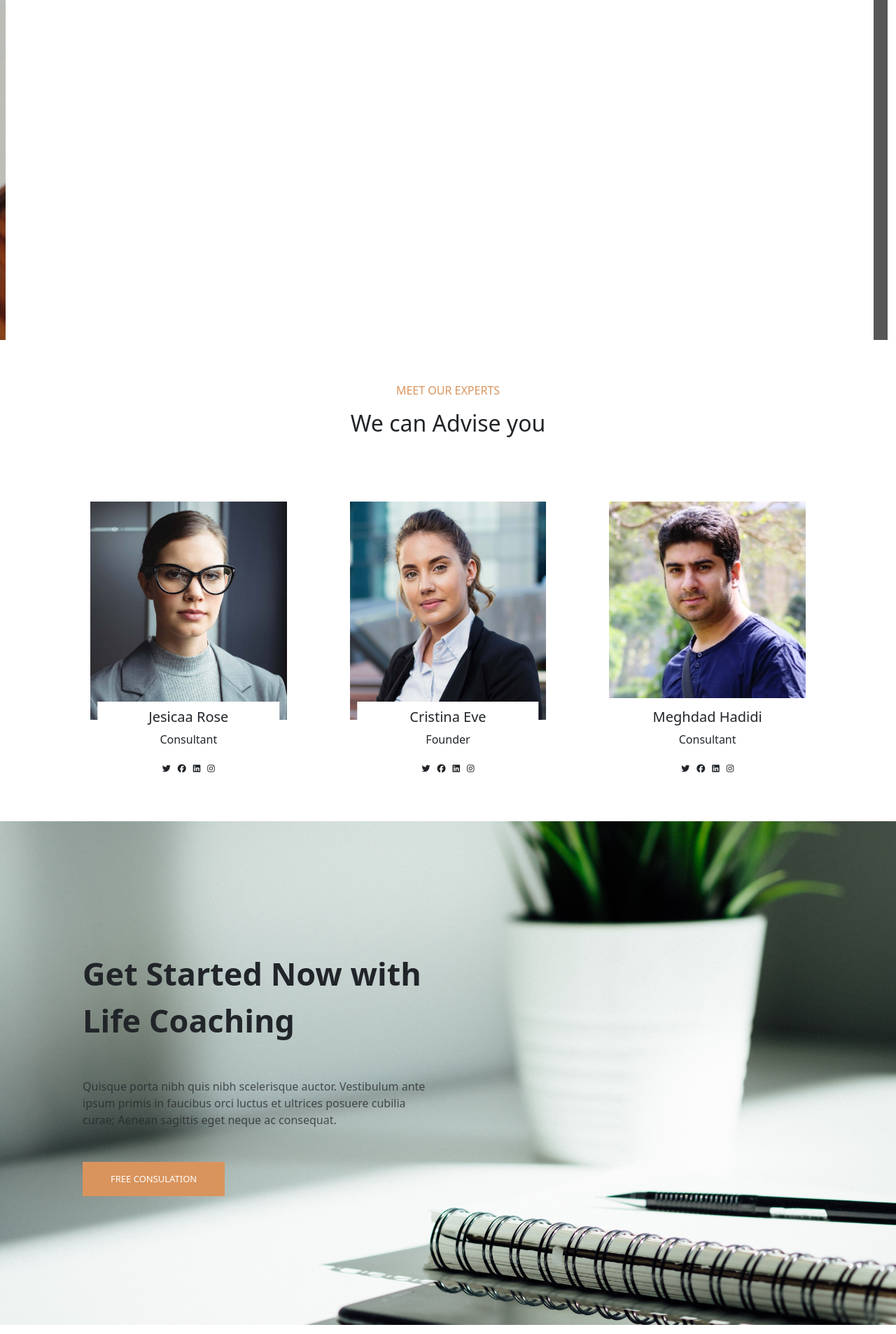
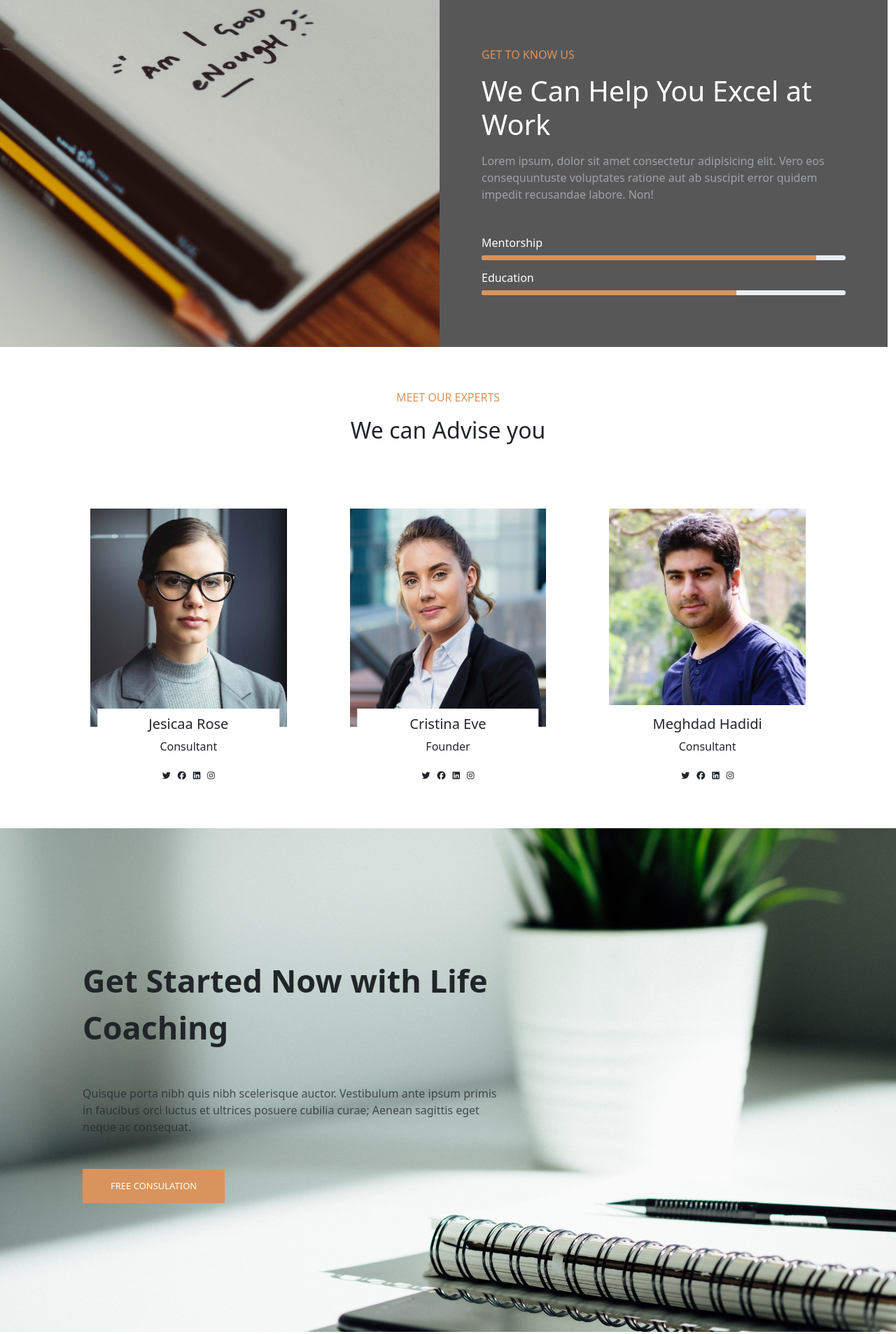
Before and after one commit to NedaSaberi/coachingSite, a React (Create React App) app: page / in a window 1280 px wide. Shown: the part 2233-4140 px from the top of the page at 70% size. Built offline with nearby package versions, Linux system fonts and the light colour scheme.

Commit message:
fixed HomeV1 bugs

```diff
--- /dev/null
+++ b/src/components/excel/Excel.module.css
@@ -0,0 +1,24 @@
+.excel{
+    margin-top: 10px;
+}
+.row{
+    height: 500px;
+}
+.left{
+    padding: 0;
+    height: 100%;
+}
+
+.right{
+    background-color: #585757;
+    padding: 70px 60px;
+    height: 100%;
+}
+.progress{
+    height: 7px;
+}
+.mProgressBar, .eProgressBar{
+    background-color: var(--orange);
+    width: 0;
+    transition: width .7s linear;
+}
--- /dev/null
+++ b/src/components/excel/Excel.tsx
@@ -0,0 +1,52 @@
+import styles from './Excel.module.css';
+
+export default function Excel() {
+  window.addEventListener("scroll", ()=>{
+    let m = document.querySelector(`.${styles.mProgressBar}`);
+    let e = document.querySelector(`.${styles.eProgressBar}`);
+      if(m instanceof HTMLElement && e instanceof HTMLElement && m.getBoundingClientRect().top < window.innerHeight){
+        m.style.width= "92%";
+        e.style.width = "70%";
+      }
+  })
+  return (
+    <div className={styles.excel}>
+      <div className={`${styles.row} row w-100`}>
+        <div className={`${styles.left} d-none d-md-block col-md-6`}>
+          <img className="w-100 h-100" src="/images/excel.jpg" alt="" />
+        </div>
+        <div className={`${styles.right} col-12 col-md-6`}>
+          <div className="text-orange">GET TO KNOW US</div>
+          <h1 className="text-white my-3">We Can Help You Excel at Work</h1>
+          <p className="text-gray">
+            Lorem ipsum, dolor sit amet consectetur adipisicing elit. Vero eos
+            consequuntuste voluptates ratione aut ab suscipit error quidem
+            impedit recusandae labore. Non!
+          </p>
+          <h6 className="text-white mt-5">Mentorship</h6>
+          <div className={`${styles.progress} progress`}>
+            <div
+              className={`${styles.mProgressBar} progress-bar`}
+              role="progressbar"
+              // style={{ width: "92%" }}
+              aria-valuenow={25}
+              aria-valuemin={0}
+              aria-valuemax={100}
+            ></div>
+          </div>
+          <h6 className="text-white mt-3">Education</h6>
+          <div className={`${styles.progress} progress`}>
+            <div
+              className={`${styles.eProgressBar} progress-bar`}
+              role="progressbar"
+              // style={{ width: "70%" }}
+              aria-valuenow={25}
+              aria-valuemin={0}
+              aria-valuemax={100}
+            ></div>
+          </div>
+        </div>
+      </div>
+    </div>
+  );
+}
--- a/src/components/experts/Experts.module.css
+++ b/src/components/experts/Experts.module.css
@@ -27,3 +27,28 @@
     margin: 0 5px;
     font-size: 12px;
 }
+.pic, .title{
+    opacity: 0;
+    animation: opcPic .5s linear forwards;
+    animation-play-state: paused;
+}
+.title{
+    animation-delay: .3s;
+}
+.pic1{
+    animation-delay:.6s;
+}
+.pic2{
+    animation-delay:.9s;
+}
+.pic3{
+    animation-delay:1.2s;
+}
+@keyframes opcPic{
+    0%{
+        opacity: 0;
+    }
+    100%{
+        opacity: 1;
+    }
+}
--- a/src/components/experts/Experts.tsx
+++ b/src/components/experts/Experts.tsx
@@ -1,13 +1,26 @@
 import styles from './Experts.module.css';
 
 export default function Experts() {
+  window.addEventListener("scroll", () => {
+    let elements = document.querySelectorAll(`.${styles.title}, .${styles.pic}`);
+    elements.forEach((element) => {
+      if (
+        element instanceof HTMLElement &&
+        element.getBoundingClientRect().top < window.innerHeight
+      ) {
+        element.style.animationPlayState = "running";
+      }
+    });
+  });
   return (
     <div className={`${styles.experts} text-center`}>
-      <div className="text-orange">MEET OUR EXPERTS</div>
-      <h2 className="mt-3 mb-5">We can Advise you</h2>
+      <div className={styles.title}>
+        <div className="text-orange">MEET OUR EXPERTS</div>
+        <h2 className="mt-3 mb-5">We can Advise you</h2>
+      </div>
       <div className={`${styles.pics}`}>
         <div className="row">
-          <div className={`${styles.pic} col-12 col-md-4`}>
+          <div className={`${styles.pic} ${styles.pic1} col-12 col-md-4`}>
             <img src="/images/jesica-rose.jpg" alt="" />
             <div className={styles.alt}>
               <h5>Jesicaa Rose</h5>
@@ -20,7 +33,7 @@ export default function Experts() {
               </div>
             </div>
           </div>
-          <div className={`${styles.pic} col-12 col-md-4`}>
+          <div className={`${styles.pic} ${styles.pic2} col-12 col-md-4`}>
             <img src="/images/christine-eve.jpg" alt="" />
             <div className={styles.alt}>
               <h5>Cristina Eve</h5>
@@ -33,7 +46,7 @@ export default function Experts() {
               </div>
             </div>
           </div>
-          <div className={`${styles.pic} col-12 col-md-4`}>
+          <div className={`${styles.pic} ${styles.pic3} col-12 col-md-4`}>
             <img src="/images/Meghdad.jpg" alt="" />
             <div className={styles.alt}>
               <h5>Meghdad Hadidi</h5>
--- /dev/null
+++ b/src/components/lifeCoaching/LifeCoaching.module.css
@@ -0,0 +1,30 @@
+
+
+.lifeCoaching{
+    width: 100%;
+    height: 90vh;
+    display: flex;
+    align-items: center;
+    margin-top: 100px;
+    overflow: hidden;
+}
+.context{
+    transform: translateX(-1000px);
+    transition: transform 1s ease-in-out;
+}
+.title{
+    font-size: 30px;
+    font-weight: 500;
+}
+@media screen and (min-width: 770px) {
+    .lifeCoaching{
+        background-image: url("/public/images/life-coaching.jpg");
+        position: relative;
+        background-position: top center;
+        background-size: cover;
+    }
+    .title{
+        font-size: 45px;
+        font-weight: 700;
+    }
+}
--- /dev/null
+++ b/src/components/lifeCoaching/LifeCoaching.tsx
@@ -0,0 +1,30 @@
+import styles from './LifeCoaching.module.css';
+
+export default function LifeCoaching() {
+    window.addEventListener("scroll", () => {
+      let element = document.querySelector(
+        `.${styles.context}`
+      );
+        if (
+          element instanceof HTMLElement &&
+          element.getBoundingClientRect().top < window.innerHeight
+        ) {
+            console.log("object");
+          element.style.transform = "translateX(0)";
+        }
+      });
+
+  return (
+    <div className={`${styles.lifeCoaching} p-5`}>
+      <div className={`${styles.context} col-12 col-md-6 m-7`}>
+        <div className={styles.title}>Get Started Now with Life Coaching</div>
+        <p className="my-5 text-muted">
+          Quisque porta nibh quis nibh scelerisque auctor. Vestibulum ante ipsum
+          primis in faucibus orci luctus et ultrices posuere cubilia curae;
+          Aenean sagittis eget neque ac consequat.
+        </p>
+        <button className="free-consulation">FREE CONSULATION</button>
+      </div>
+    </div>
+  );
+  }
--- a/src/components/specialties/Specialties.module.css
+++ b/src/components/specialties/Specialties.module.css
@@ -56,3 +56,8 @@
 /* .spe{
     animation-name: opcSpe;
 } */
+@media screen and (min-width: 767px) and (max-width: 1000px) {
+    .icon img{
+        width: 120px;
+    }
+}
--- a/src/pages/homeV1/HomeV1.module.css
+++ b/src/pages/homeV1/HomeV1.module.css
@@ -32,50 +32,3 @@
     color: #757474;
     margin-left: 10px;
 }
-
-.excel .row{
-    height: 500px;
-}
-.excel .row .left{
-    padding: 0;
-    height: 100%;
-    /* position: relative; */
-}
-
-.excel .right{
-    background-color: #585757;
-    padding: 70px 60px;
-}
-.excel .progress{
-    height: 7px;
-}
-.excel .progress .progressBar{
-    background-color: var(--orange);
-
-}
-
-
-.lifeCoaching{
-    width: 100%;
-    height: 90vh;
-    display: flex;
-    align-items: center;
-    margin-top: 100px;
-    overflow: hidden;
-}
-.lifeCoaching .title{
-    font-size: 30px;
-    font-weight: 500;
-}
-@media screen and (min-width: 770px) {
-    .lifeCoaching{
-        background-image: url("/public/images/life-coaching.jpg");
-        position: relative;
-        background-position: top center;
-        background-size: cover;
-    }
-    .lifeCoaching .title{
-        font-size: 45px;
-        font-weight: 700;
-    }
-}
--- a/src/pages/homeV1/HomeV1.tsx
+++ b/src/pages/homeV1/HomeV1.tsx
@@ -5,6 +5,8 @@ import Specialties from '../../components/specialties/Specialties';
 import Experts from "../../components/experts/Experts";
 import Autho from "../../components/autho/Autho";
 import Logoipsum from '../../components/logoipsum/Logoipsum';
+import Excel from '../../components/excel/Excel';
+import LifeCoaching from '../../components/lifeCoaching/LifeCoaching';
 
 const HomeV1= ()=> {
 
@@ -108,58 +110,9 @@ const HomeV1= ()=> {
           </div>
         </div>
         <Specialties />
-        <div className={styles.excel}>
-          <div className={`${styles.row} row w-100`}>
-            <div className={`${styles.left} d-none d-md-block col-md-6`}>
-              <img className="w-100 h-100" src="/images/excel.jpg" alt="" />
-            </div>
-            <div className={`${styles.right} col-12 col-md-6`}>
-              <div className="text-orange">GET TO KNOW US</div>
-              <h1 className="text-white my-3">We Can Help You Excel at Work</h1>
-              <p className="text-gray">
-                Lorem ipsum, dolor sit amet consectetur adipisicing elit. Vero
-                eos consequuntuste voluptates ratione aut ab suscipit error
-                quidem impedit recusandae labore. Non!
-              </p>
-              <h6 className="text-white mt-5">Mentorship</h6>
-              <div className={`${styles.progress} progress`}>
-                <div
-                  className={`${styles.progressBar} progress-bar`}
-                  role="progressbar"
-                  style={{ width: "92%" }}
-                  aria-valuenow={25}
-                  aria-valuemin={0}
-                  aria-valuemax={100}
-                ></div>
-              </div>
-              <h6 className="text-white mt-3">Education</h6>
-              <div className={`${styles.progress} progress`}>
-                <div
-                  className={`${styles.progressBar} progress-bar`}
-                  role="progressbar"
-                  style={{ width: "70%" }}
-                  aria-valuenow={25}
-                  aria-valuemin={0}
-                  aria-valuemax={100}
-                ></div>
-              </div>
-            </div>
-          </div>
-        </div>
+        <Excel/>
         <Experts />
-        <div className={`${styles.lifeCoaching} p-5`}>
-          <div className="col-12 col-md-5 m-7">
-            <div className={styles.title}>
-              Get Started Now with Life Coaching
-            </div>
-            <p className="my-5 text-muted">
-              Quisque porta nibh quis nibh scelerisque auctor. Vestibulum ante
-              ipsum primis in faucibus orci luctus et ultrices posuere cubilia
-              curae; Aenean sagittis eget neque ac consequat.
-            </p>
-            <button className="free-consulation">FREE CONSULATION</button>
-          </div>
-        </div>
+        <LifeCoaching/>
         <Logoipsum />
         <div>
           <Map />
```
Also changed, not shown: src/components/specialties/Specialties.tsx (+4 -6 lines).
